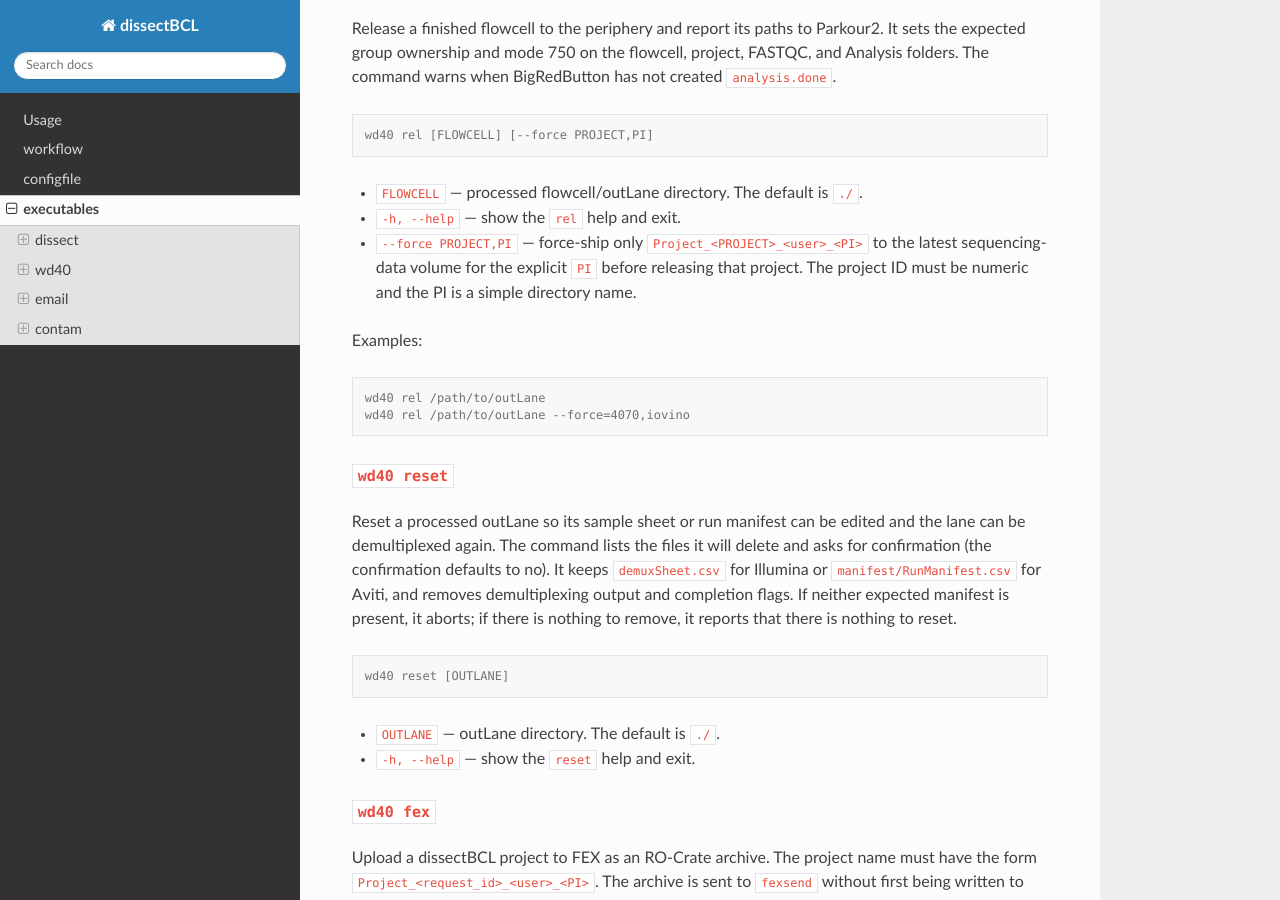
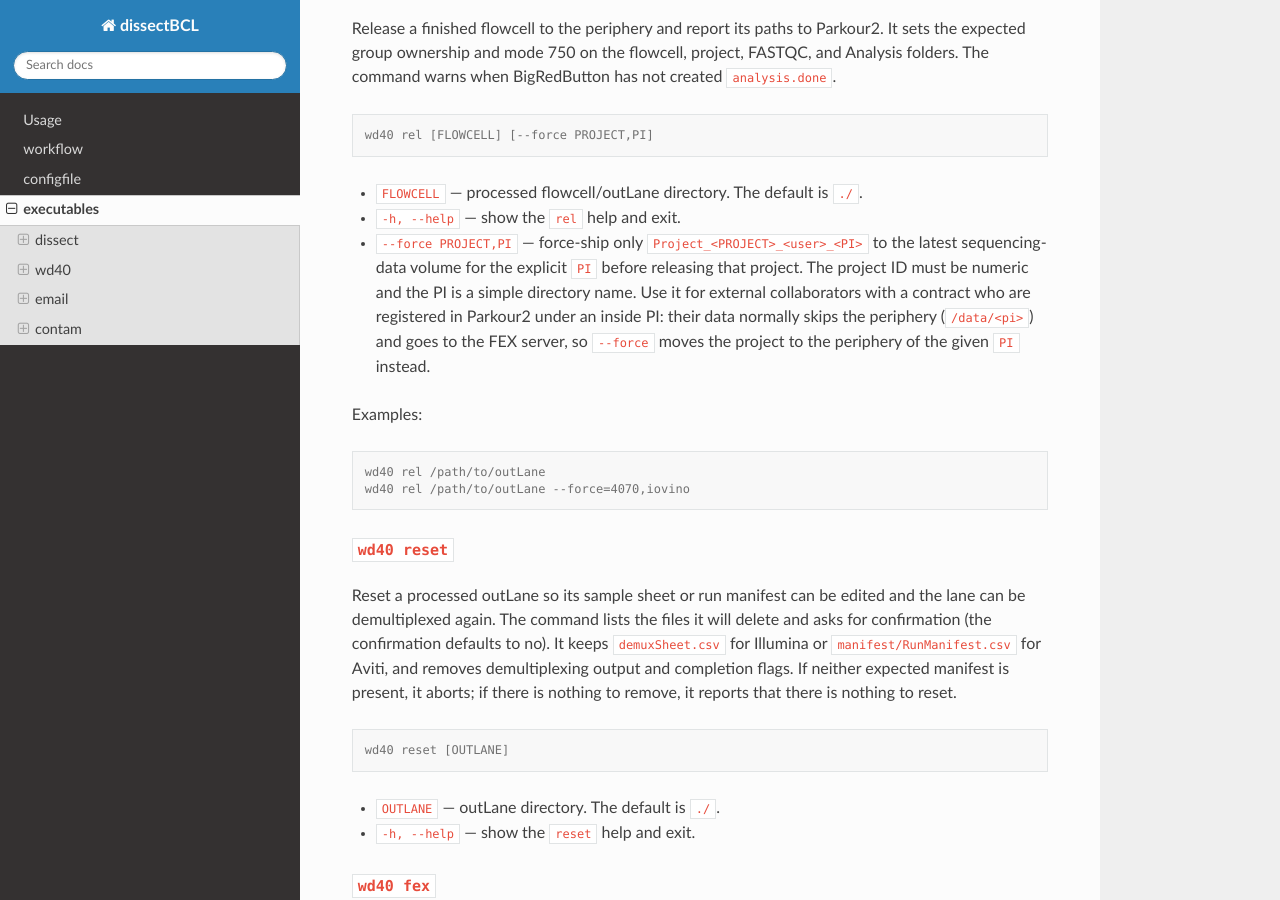
Before and after one commit to maxplanck-ie/dissectBCL, a Sphinx documentation site: the page built from docs/executables.rst, in a window 1280 px wide and 900 px high, scrolled down 1583 px. Built offline with Sphinx 7.4.7 and the Read the Docs theme 3.1.0, drawn with Linux system fonts in a browser that asks for light colours.

Commit message:
docs: explain why wd40 rel --force exists (external collaborators skipping periphery)

```diff
--- a/docs/executables.rst
+++ b/docs/executables.rst
@@ -89,7 +89,11 @@ created ``analysis.done``.
 * ``--force PROJECT,PI`` — force-ship only
   ``Project_<PROJECT>_<user>_<PI>`` to the latest sequencing-data volume for
   the explicit ``PI`` before releasing that project. The project ID must be
-  numeric and the PI is a simple directory name.
+  numeric and the PI is a simple directory name. Use it for external
+  collaborators with a contract who are registered in Parkour2 under an
+  inside PI: their data normally skips the periphery (``/data/<pi>``) and goes
+  to the FEX server, so ``--force`` moves the project to the periphery of the
+  given ``PI`` instead.
 
 Examples:
 
--- a/docs/usage.rst
+++ b/docs/usage.rst
@@ -136,7 +136,7 @@ The folders in the *periphery* can be released by running:
 
     wd40 rel /path/to/outLane/folder
 
-The release changes permissions to 750, and pushes back to parkour that the flow cell has been released. If a single project must be shipped to an explicit PI volume first, use:
+The release changes permissions to 750, and pushes back to parkour that the flow cell has been released. Some PIs in parkour are external collaborators (with a contract) of inside PIs. Their data normally skips the periphery (``/data/<pi>``) and goes to the FEX server. For such a project, ship it to the periphery of the inside PI first, with:
 
 .. code-block:: console
 
```
